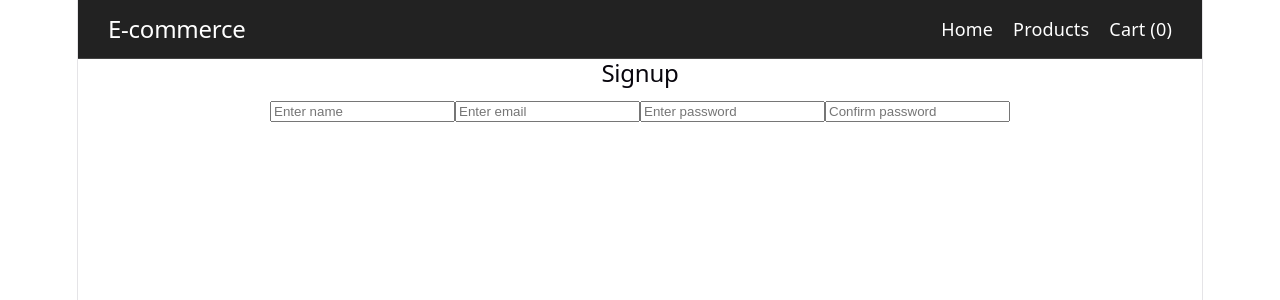
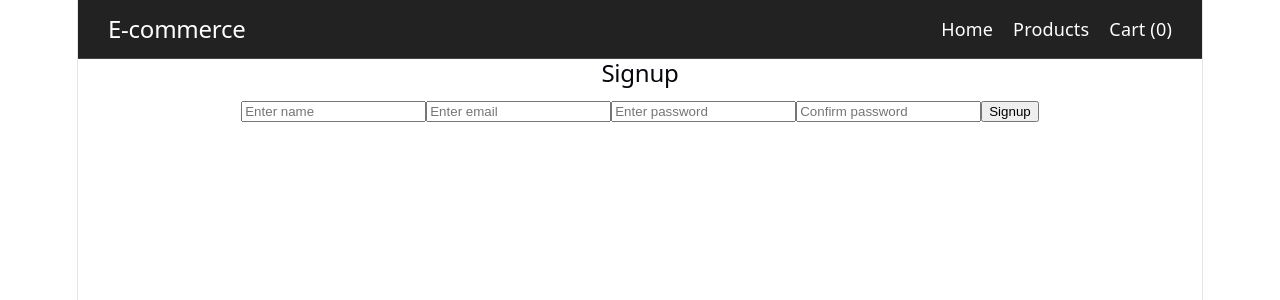
Before and after one commit to abhi12012/e-commerce-react, a React (Vite) app: page /signup in a window 1280 px wide. Shown: the top 300 px of the page. Built offline with nearby package versions, Linux system fonts and the light colour scheme.

Commit message:
Add password match validation

```diff
--- a/src/components/Signup.jsx
+++ b/src/components/Signup.jsx
@@ -4,11 +4,28 @@ function Signup() {
     const [name, setName] = useState("")
     const [email, setEmail] = useState("")
     const [password, setPassword] = useState("")
+    const [confirmPassword, setConfirmPassword] = useState("")
+    const [error, setError] = useState("")
 
 
   return (
     <div>
       <h2>Signup</h2>
+
+      {error && <p>{error}</p>}
+
+
+     <form onSubmit={(event) => {
+  event.preventDefault()
+
+  if (password !== confirmPassword) {
+  setError("Passwords do not match")
+  return
+}
+
+  console.log("Signup form submitted")
+}}>
+
 
       <input
   type="text"
@@ -37,7 +54,17 @@ function Signup() {
 <input
   type="password"
   placeholder="Confirm password"
+  value={confirmPassword}
+  onChange={(event) => setConfirmPassword(event.target.value)}
 />
+
+
+<button>
+  Signup
+</button>
+
+
+</form>
 
     </div>
   )
```
